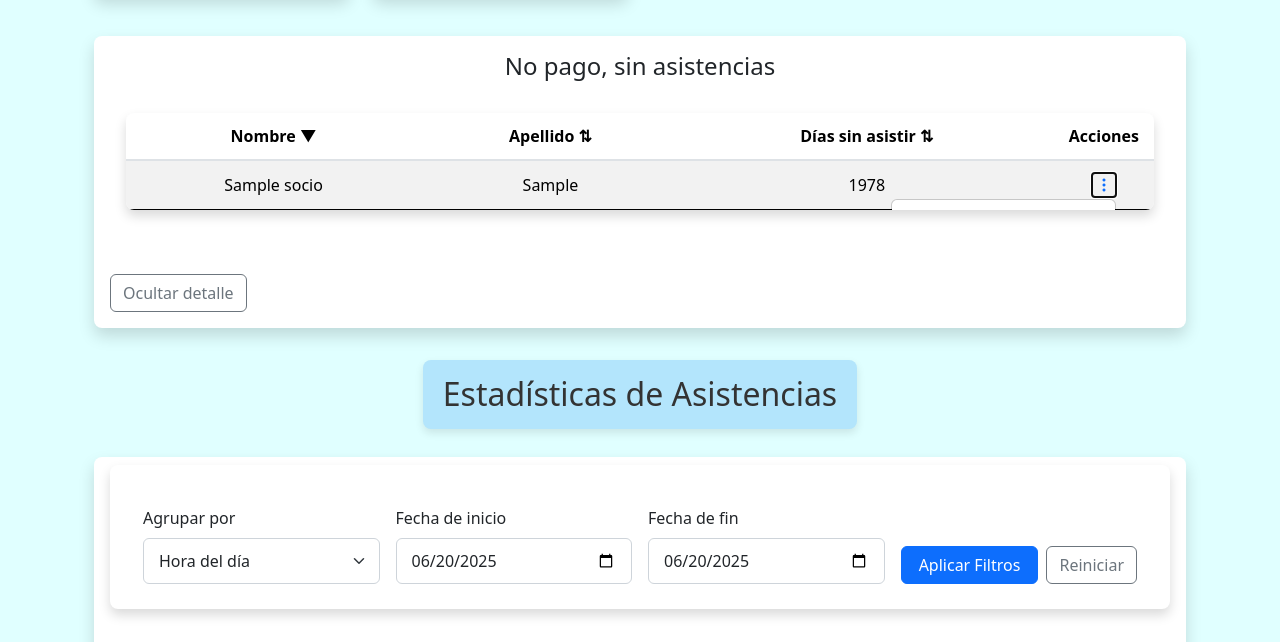
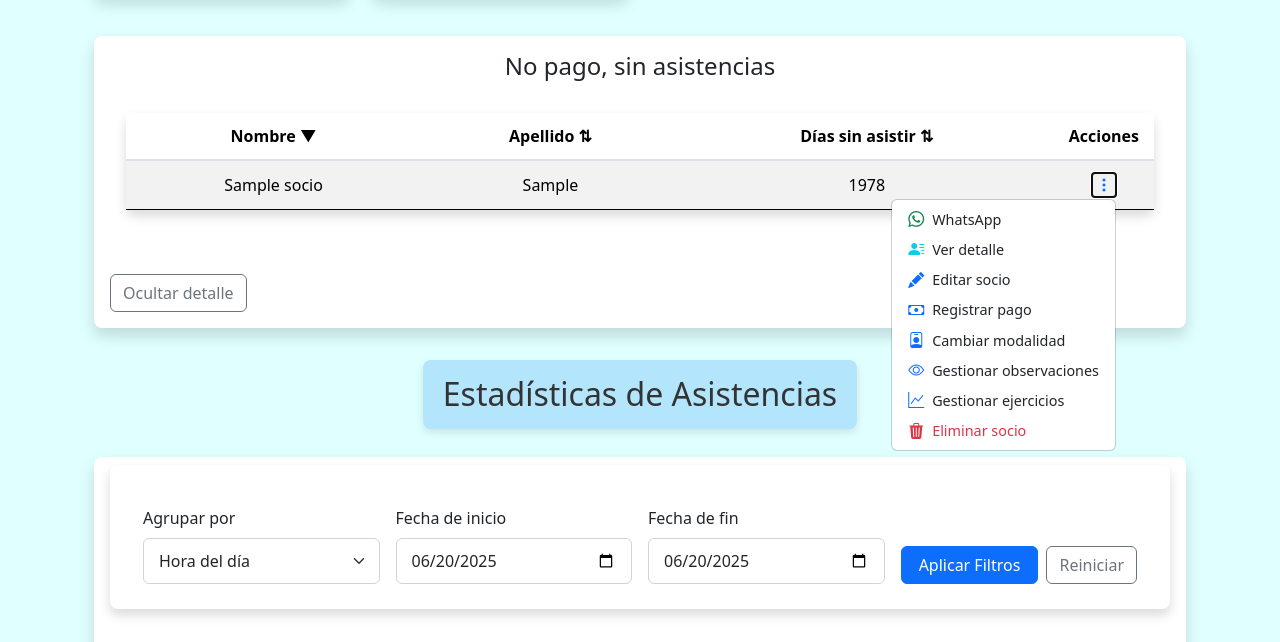
Before and after one commit to AgustinNormand/gymapp, a Django app: page /?grupo=no_pago_sin_asistencia in a window 1280 px wide, after a click that opens the changed part. Shown: the part 708-1350 px from the top of the page. Run offline with Django 5.2, Linux system fonts and the light colour scheme; tables that the repository leaves empty hold one stand-in row (values such as "Sample post").

Commit message:
fix: resolve dropdown menu overflow issues and set default date filters to today

```diff
--- a/templates/home.html
+++ b/templates/home.html
@@ -5,6 +5,18 @@
 {% block content %}
 
 <style>
+    /* Fix para dropdowns en tablas */
+    .table, .table thead, .table tbody, .table td {
+        overflow: visible !important;
+    }
+    .dropdown-menu-acciones {
+        z-index: 12000;
+        min-width: 180px;
+    }
+    .table-responsive {
+        overflow: visible !important;
+    }
+
     .btn-hover {
         transition: transform 0.2s, box-shadow 0.2s;
         cursor: pointer;
@@ -231,7 +243,7 @@
                             <td>{{ socio.dias_sin_asistir }}</td>
                             <td class="text-center">
                                 <div class="dropdown">
-                                    <button class="dropdown-toggle-acciones" type="button" id="dropdownAccionesHome{{ socio.id }}" data-bs-toggle="dropdown" aria-expanded="false">
+                                    <button class="dropdown-toggle-acciones" type="button" id="dropdownAccionesHome{{ socio.id }}" data-bs-toggle="dropdown" data-bs-container="body" data-bs-boundary="viewport" aria-expanded="false">
                                         <i class="bi bi-three-dots-vertical"></i>
                                     </button>
                                     <ul class="dropdown-menu dropdown-menu-acciones dropdown-menu-end" aria-labelledby="dropdownAccionesHome{{ socio.id }}">
```
Also changed, not shown: pagos/templates/pagos/listar_pagos.html (+17 -2 lines), pagos/views.py (+7 -3 lines), registros/templates/registros/listar_entradas.html (+16 -1 lines).
